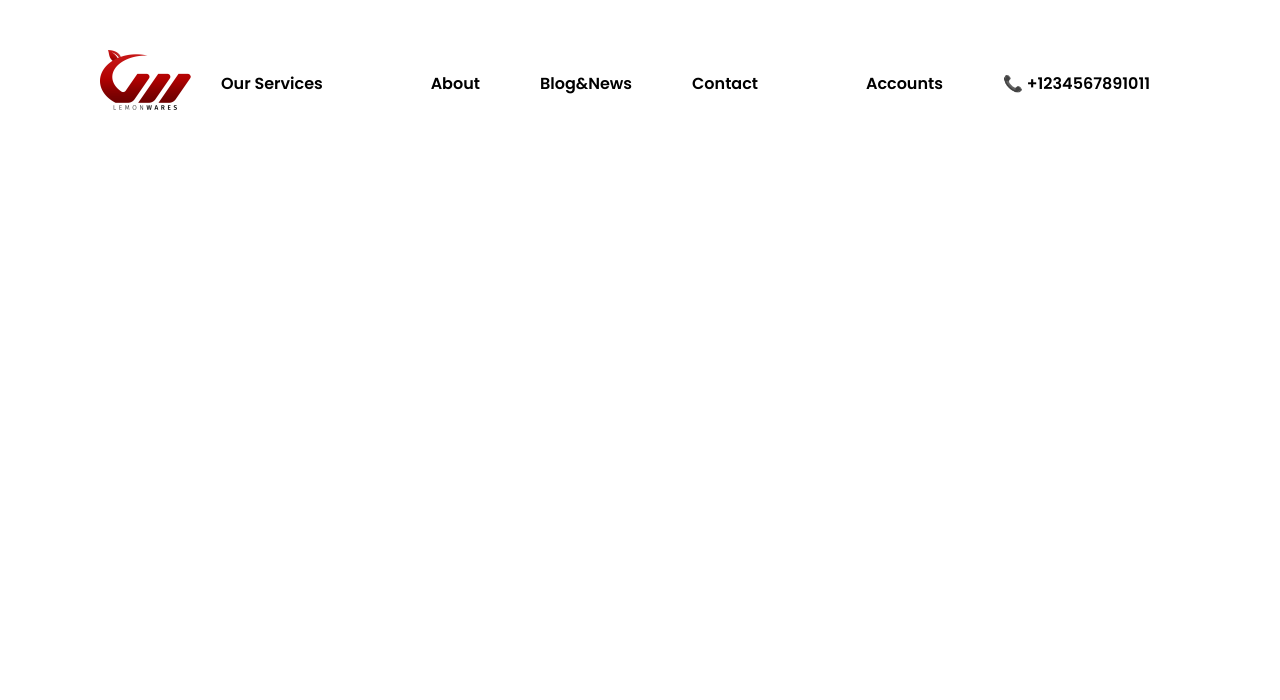
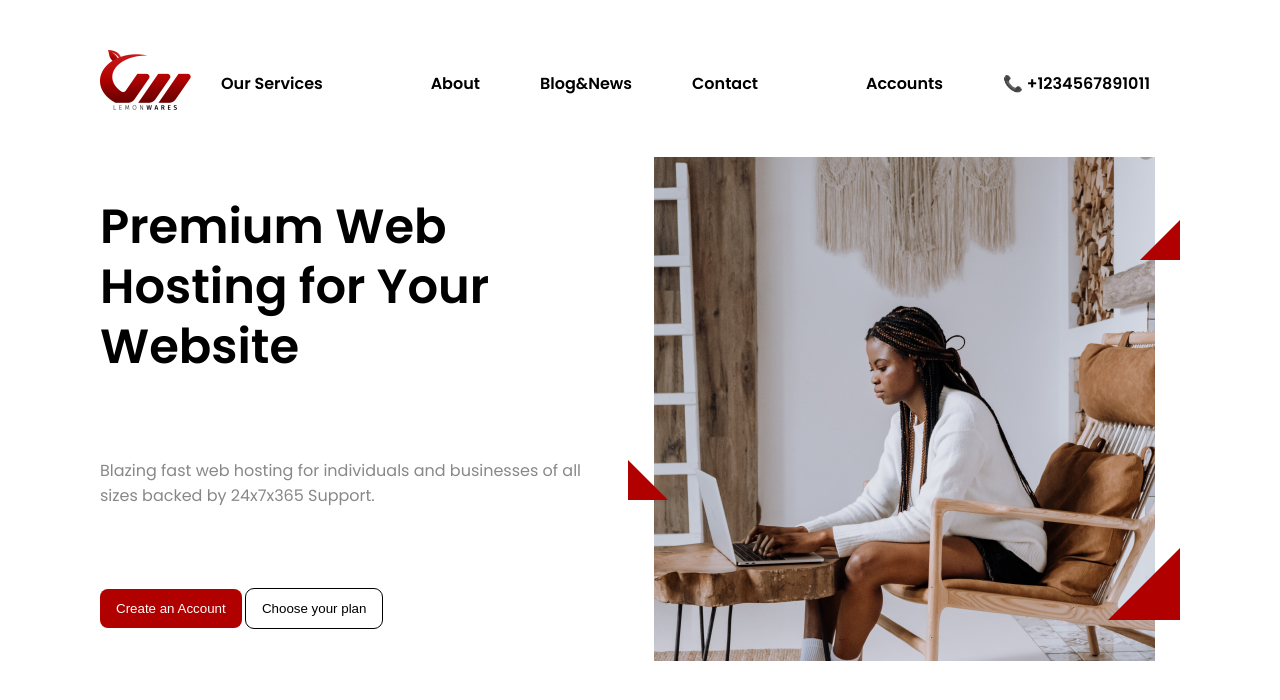
Before and after one commit to foy4748/ph_html_css_git_session, a plain HTML site: page index.html in a window 1280 px wide. Drawn offline with Linux system fonts and the light colour scheme.

Commit message:
Added Hero section

```diff
--- a/index.html
+++ b/index.html
@@ -42,5 +42,26 @@
             </section>
         </nav>
    </header>
+   <main>
+        <section class="section-margin flex">
+            <aside class="hero-left">
+                <h1 class="hero-title">
+                    Premium Web Hosting for Your Website
+                </h1>
+                <p class="hero-text">
+                    Blazing fast web hosting for individuals and businesses of all sizes backed by 24x7x365 Support.
+                </p>
+                <div>
+                    <button class="btn-primary">Create an Account</button>
+                    <button class="btn-secondary">Choose your plan</button>
+                </div>
+            </aside>
+            <aside>
+                <figure>
+                    <img src="/assets/img/hero/hero_1.png" alt="Brand Banner">
+                </figure>
+            </aside>
+        </section>
+   </main>
 </body>
 </html>
--- a/style.css
+++ b/style.css
@@ -2,6 +2,7 @@
 *{
     margin: 0;
     padding: 0;
+    --color-primary: #B00000;
 }
 
 body{
@@ -14,12 +15,50 @@ a{
     text-decoration: none;
 }
 
+.btn-primary{
+    background-color: var(--color-primary);
+    color: white;
+    border: none;
+    border-radius: 0.5rem;
+    padding: 0.75rem 1rem;
+
+}
+
+.btn-secondary{
+    border: none;
+    background-color: white;
+    border-radius: 0.5rem;
+    outline: 1px solid black;
+    padding: 0.75rem 1rem;
+
+}
+
 /* Nav Item Related */
+
 .nav-item-padding{
     padding: 0 30px;
     font-weight: 600;
 }
 
+/* Hero Related */
+
+.hero-title{
+    font-weight: 700;
+    font-size: 3rem;
+    line-height: 1.25;
+}
+
+.hero-text{
+    color: #888;
+}
+
+/* Hero Left segment */
+.hero-left{
+    display: flex;
+    flex-direction: column;
+    justify-content: space-around;
+    padding-right: 1.5rem;
+}
 
 /* Utility Class */
 .flex{
@@ -41,3 +80,8 @@ a{
 .border{
     border: 1px solid red;
 }
+
+.section-margin{
+    margin-top: 40px;
+    margin-bottom: 40px;
+}
```
